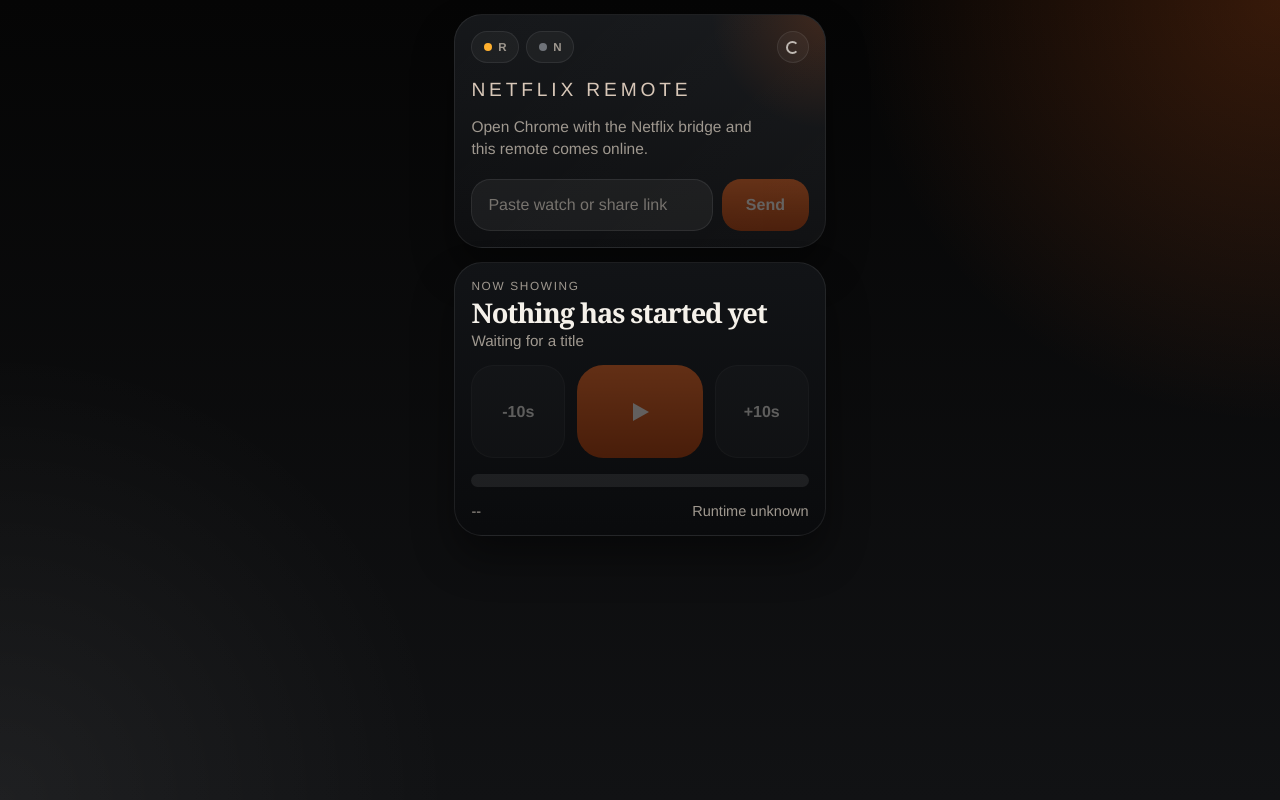
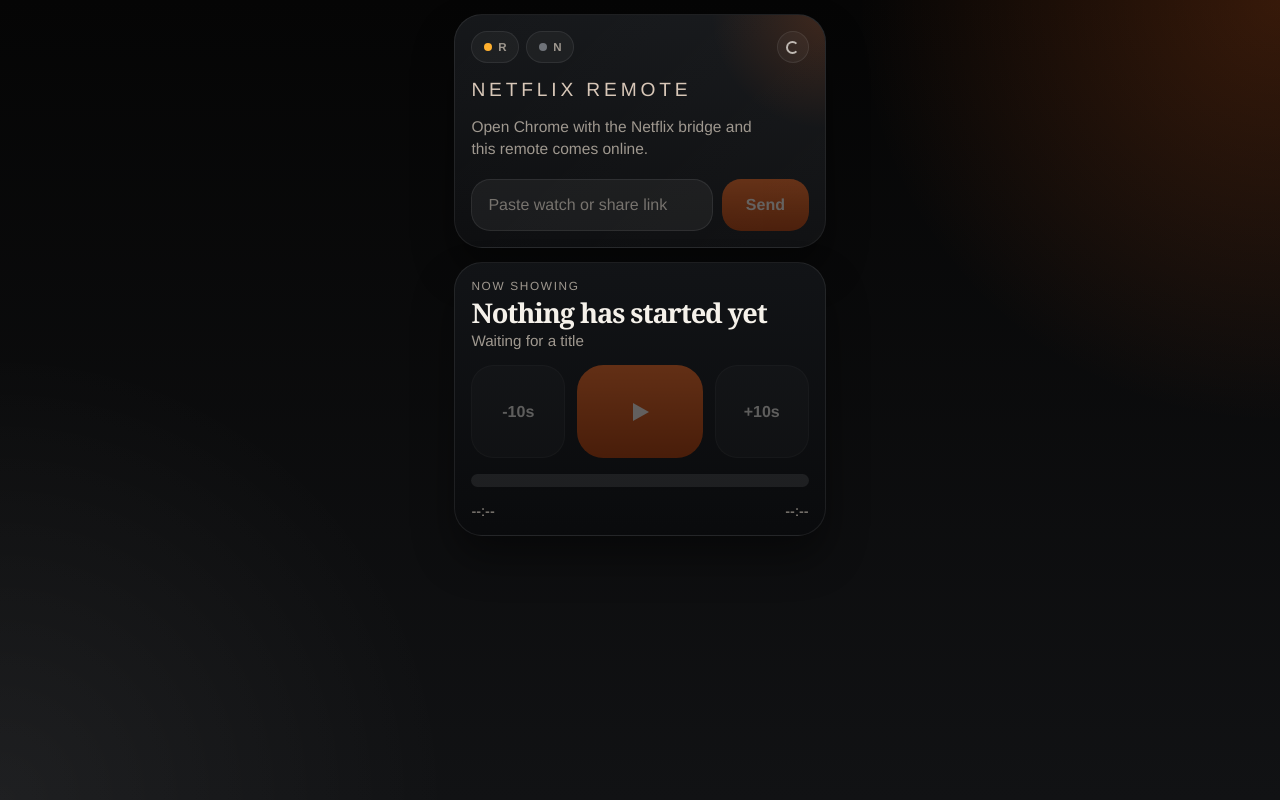
Before and after one commit to bastibuck/tv-control, a React (Vite) app in the folder apps/remote-ui/: page / in a window 1280 px wide. Built offline with nearby package versions, Linux system fonts and the light colour scheme; no server answers.

Commit message:
use clock style

```diff
--- a/apps/remote-ui/src/App.tsx
+++ b/apps/remote-ui/src/App.tsx
@@ -8,40 +8,21 @@
 
 type ConnectionState = "connecting" | "connected" | "disconnected";
 
-function formatRuntime(seconds?: number): string {
+function formatClock(seconds?: number): string {
   if (seconds === undefined || Number.isNaN(seconds)) {
-    return "Runtime unknown";
+    return "--:--";
   }
 
-  const totalMinutes = Math.max(1, Math.round(seconds / 60));
-  const hours = Math.floor(totalMinutes / 60);
-  const minutes = totalMinutes % 60;
+  const totalSeconds = Math.max(0, Math.floor(seconds));
+  const hours = Math.floor(totalSeconds / 3600);
+  const minutes = Math.floor((totalSeconds % 3600) / 60);
+  const remainingSeconds = totalSeconds % 60;
 
-  if (hours === 0) {
-    return `${minutes}m total`;
+  if (hours > 0) {
+    return `${hours}:${String(minutes).padStart(2, "0")}:${String(remainingSeconds).padStart(2, "0")}`;
   }
 
-  if (minutes === 0) {
-    return `${hours}h total`;
-  }
-
-  return `${hours}h ${minutes}m total`;
-}
-
-function formatProgressTime(seconds?: number): string {
-  if (seconds === undefined || Number.isNaN(seconds)) {
-    return "--";
-  }
-
-  const totalMinutes = Math.max(0, Math.round(seconds / 60));
-  const hours = Math.floor(totalMinutes / 60);
-  const minutes = totalMinutes % 60;
-
-  if (hours === 0) {
-    return `${minutes}m in`;
-  }
-
-  return `${hours}h ${minutes}m in`;
+  return `${minutes}:${String(remainingSeconds).padStart(2, "0")}`;
 }
 
 function playbackLabel(playback: PlaybackState | null): string {
@@ -114,6 +95,7 @@
   const [socketState, setSocketState] = useState<ConnectionState>("connecting");
   const [extensionConnected, setExtensionConnected] = useState(false);
   const [playback, setPlayback] = useState<PlaybackState | null>(null);
+  const [displayCurrentTime, setDisplayCurrentTime] = useState<number | undefined>(undefined);
   const [netflixUrl, setNetflixUrl] = useState("");
   const [socket, setSocket] = useState<WebSocket | null>(null);
   const [reconnectVersion, setReconnectVersion] = useState(0);
@@ -206,13 +188,39 @@
     };
   }, [reconnectVersion]);
 
+  useEffect(() => {
+    if (!playback) {
+      setDisplayCurrentTime(undefined);
+      return;
+    }
+
+    setDisplayCurrentTime(playback.currentTime);
+
+    if (playback.status !== "playing" || playback.currentTime === undefined) {
+      return;
+    }
+
+    const startedAt = window.performance.now();
+    const baseTime = playback.currentTime;
+    const timer = window.setInterval(() => {
+      const elapsedSeconds = (window.performance.now() - startedAt) / 1000;
+      const nextTime = baseTime + elapsedSeconds;
+      const cappedTime = playback.duration === undefined ? nextTime : Math.min(nextTime, playback.duration);
+      setDisplayCurrentTime(cappedTime);
+    }, 1000);
+
+    return () => {
+      window.clearInterval(timer);
+    };
+  }, [playback]);
+
   const progress = useMemo(() => {
-    if (playback?.duration === undefined || playback.currentTime === undefined || playback.duration <= 0) {
+    if (playback?.duration === undefined || displayCurrentTime === undefined || playback.duration <= 0) {
       return 0;
     }
 
-    return Math.min(100, (playback.currentTime / playback.duration) * 100);
-  }, [playback]);
+    return Math.min(100, (displayCurrentTime / playback.duration) * 100);
+  }, [displayCurrentTime, playback]);
 
   const mode = transportMode(playback);
   const transportDisabled =
@@ -344,8 +352,8 @@
         </div>
 
         <div className="time-row">
-          <span>{formatProgressTime(playback?.currentTime)}</span>
-          <span>{formatRuntime(playback?.duration)}</span>
+          <span>{formatClock(displayCurrentTime)}</span>
+          <span>{formatClock(playback?.duration)}</span>
         </div>
 
         {!playback?.controllable && playback !== null ? (
```
